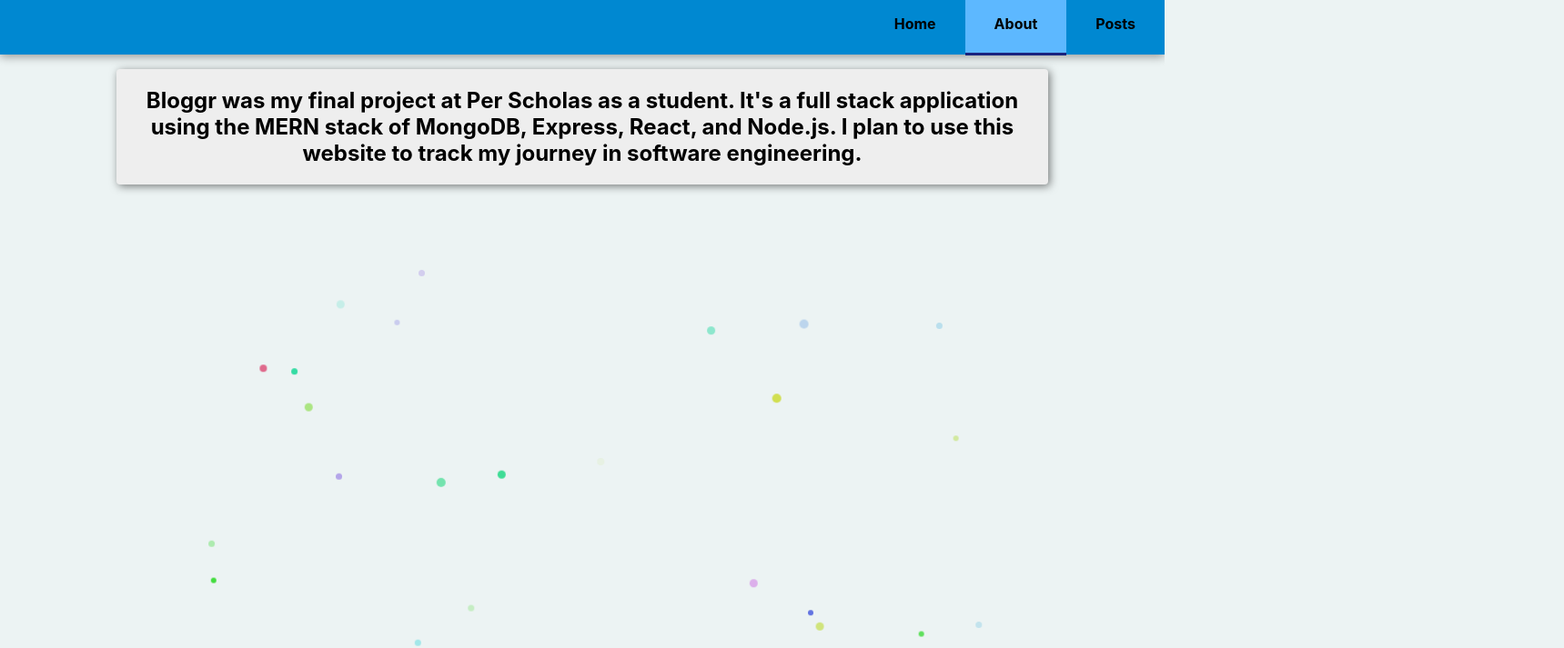
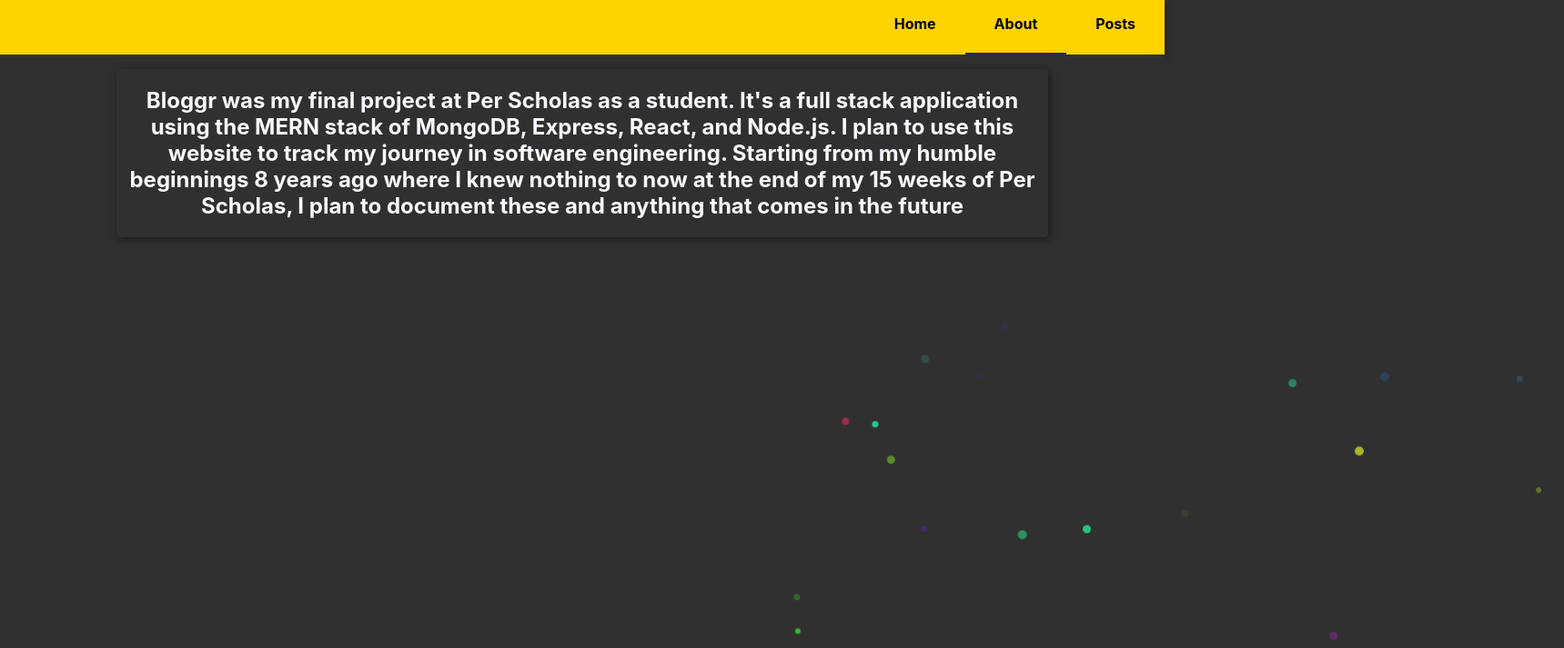
Before and after one commit to ashbar409/bloggr, a React (Create React App) app: page /about in a window 1280 px wide. Shown: the top 713 px of the page at 91% size, 1719 px wide, since content can reach past the window. Built offline with nearby package versions, Linux system fonts and the light colour scheme.

Commit message:
Finisnhing touches added

```diff
--- a/src/App.css
+++ b/src/App.css
@@ -1,5 +1,13 @@
 body {
-  background: #ecf3f3;
+  color: #ecf3f3;
+  background: #303030;
+}
+.particle-container{
+  width: 100%;
+  height: 100%;
+  position: absolute;
+  top: 100;
+  left: 100;
 }
 .particle {
   position: absolute;
@@ -425,10 +433,27 @@ body {
   transform: translate3d(33vw, 23vh, 38px);
   background: #26d99d;
 }
+
+.about{
+  display: flex;
+  flex-direction: column;
+  background: #303030;
+}
+
+.App{
+  display: flex;
+  flex-direction: column;
+  align-items: center;
+  justify-content: center;
+  background-color: #303030;
+  color: ghostwhite;
+}
+
+
 .links {
   display: flex;
   width: 100%;
-  background: #0088d1;
+  background: #ffd300;
   justify-content: flex-end;
   align-items: center;
   height: 60px;
@@ -443,18 +468,18 @@ button:active {
 .links nav a {
   color: #000000;
   font-weight: 700;
-  border-bottom: 2px solid #0088d1;
+  border-bottom: 2px solid #ffd300;
   text-decoration: none;
   padding: 2em 2em 1.4em 2em;
   transition: all 0.4s;
 }
 .links nav a:hover {
-  background: #5db8ff;
+  background: #ffd300;
   text-decoration: none;
   border-bottom: 3px solid #1a237e;
 }
 .links nav .active {
-  background-color: #5db8ff;
+  background-color: #ffd300;
   border-bottom-width: 3px;
   border-bottom-color: #1a237e;
 }
@@ -513,7 +538,7 @@ button:active {
 }
 button {
   padding: 0.6em 1.2em;
-  background-color: #5db8ff;
+  background-color: #ffd300;
   box-shadow: 2px 2px 6px rgba(0, 0, 0, 0.2);
   border-radius: 4px;
   cursor: pointer;
@@ -559,7 +584,7 @@ button:hover {
   box-shadow: 2px 2px 10px rgba(0, 0, 0, 0.5);
   width: 80%;
   margin: 1em auto;
-  background: #eeeeee;
+  background: #303030;
 }
 .post img {
   margin: auto;
@@ -596,6 +621,7 @@ button:hover {
 }
 .about .post h2 {
   text-align: center;
+  background: #303030;
 }
 .about .post img {
   margin: auto;
@@ -603,38 +629,7 @@ button:hover {
   max-width: 400px;
   margin-bottom: 3em;
 }
-.flip-card {
-  perspective: 10000px; /* Remove this if you don't want the 3D effect */
-}
-/* This container is needed to position the front and back side */
-.inner {
-  position: relative;
-  width: 100%;
-  height: 100%;
-  text-align: center;
-  transition: transform 0.8s;
-  transform-style: preserve-3d;
-}
-/* Do an horizontal flip when you move the mouse over the flip box container */
-.flip-card:hover .inner {
-  transform: rotateY(180deg);
-}
-/* Position the front and back side */
-.front,
-.back {
-  position: absolute;
-  width: 100%;
-  height: 100%;
-  backface-visibility: hidden;
-}
-/* Style the front side (fallback if image is missing) */
-.front {
-  color: black;
-}
-/* Style the back side */
-.back {
-  transform: rotateY(180deg);
-}
+
 @media (max-width: 1150px) {
   .posts {
     justify-content: center;
--- a/src/screens/About.js
+++ b/src/screens/About.js
@@ -2,7 +2,7 @@ function About() {
     return (
       <div className="about">
         <div className="post">
-          <h2>Bloggr was my final project at Per Scholas as a student. It's a full stack application using the MERN stack of MongoDB, Express, React, and Node.js. I plan to use this website to track my journey in software engineering.</h2>
+          <h2>Bloggr was my final project at Per Scholas as a student. It's a full stack application using the MERN stack of MongoDB, Express, React, and Node.js. I plan to use this website to track my journey in software engineering. Starting from my humble beginnings 8 years ago where I knew nothing to now at the end of my 15 weeks of Per Scholas, I plan to document these and anything that comes in the future</h2>
         </div>
       </div>
     );
```
